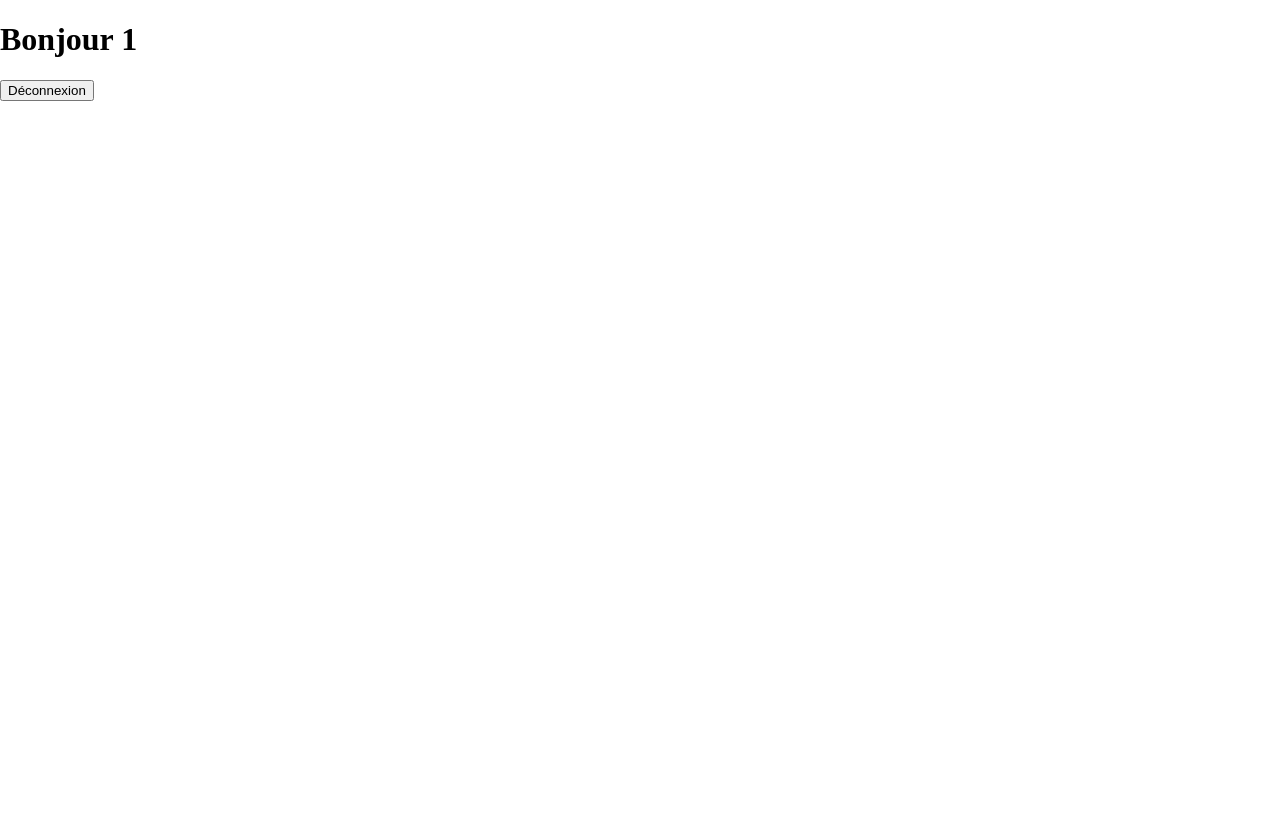
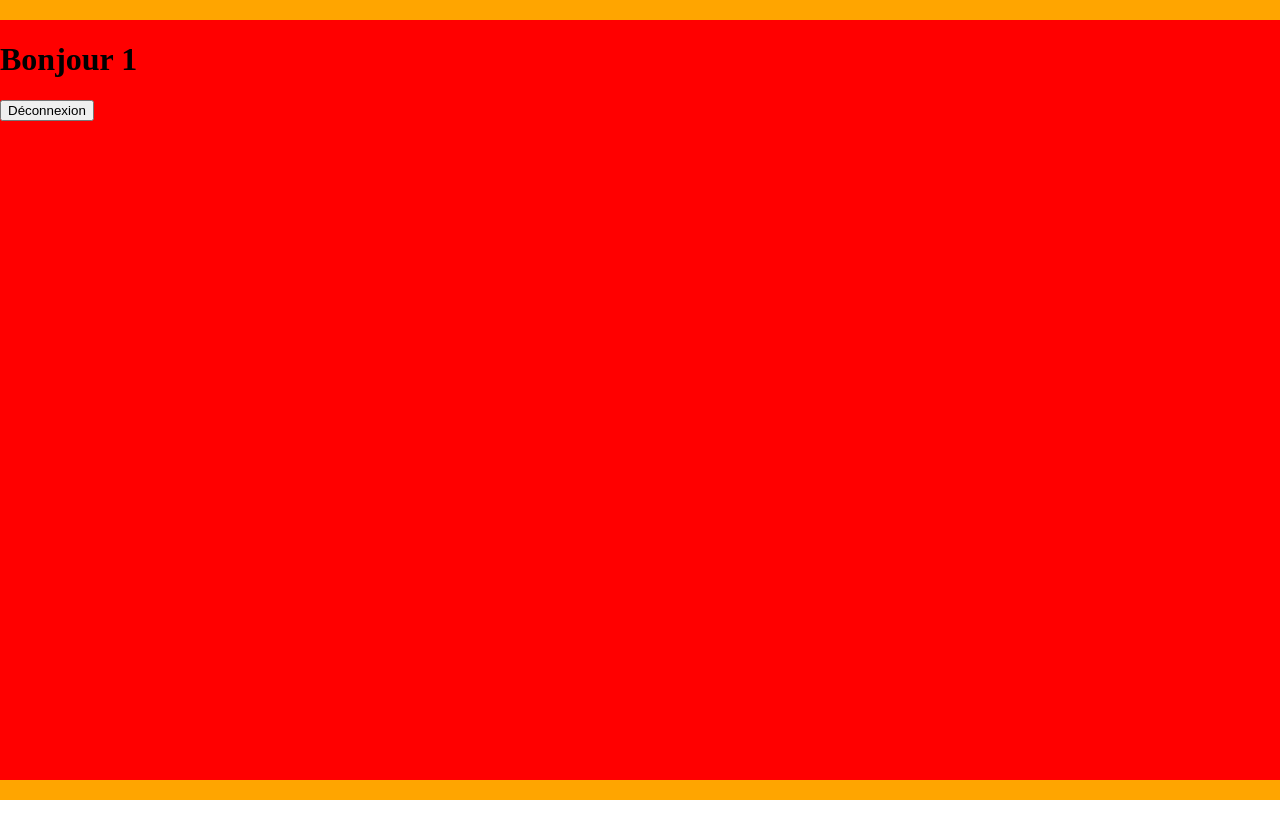
Before and after one commit to AzN-StaR27/crazee-burger, a React app: page /order/1 in a window 1280 px wide. After the commit the page ends 800 px from the top, so only its background shows below. Built offline with nearby package versions, Linux system fonts and the light colour scheme; the HTML template or start-up script is replaced by a standard one.

Commit message:
🚧 F04: ORDER > layout > add container

```diff
--- a/src/components/pages/order/OrderPage.jsx
+++ b/src/components/pages/order/OrderPage.jsx
@@ -1,8 +1,7 @@
 import { Link, useParams } from "react-router-dom";
+import styled from "styled-components";
 
-
-export default function OrderPage()
-{
+export default function OrderPage() {
   //state
 
   const { username } = useParams();
@@ -10,14 +9,28 @@ export default function OrderPage()
   //comportement
 
   //affichage
-    return(
-    <div>
+  return (
+    <OrderPageStyled>
+      <div className="container">
         <h1>Bonjour {username}</h1>
         <Link to={"/"}>
           <button>Déconnexion</button>
         </Link>
       </div>
+    </OrderPageStyled>
+  );
+}
 
-    )
+const OrderPageStyled = styled.div`
+  background-color: orange;
+  height: 100vh;
+  display: flex;
+  justify-content: center;
+  align-items: center;
 
+  .container {
+    background: red;
+    height: 95vh;
+    width: 1400px;
   }
+`;
```
Lines whose indentation alone changed are shown as unchanged.
